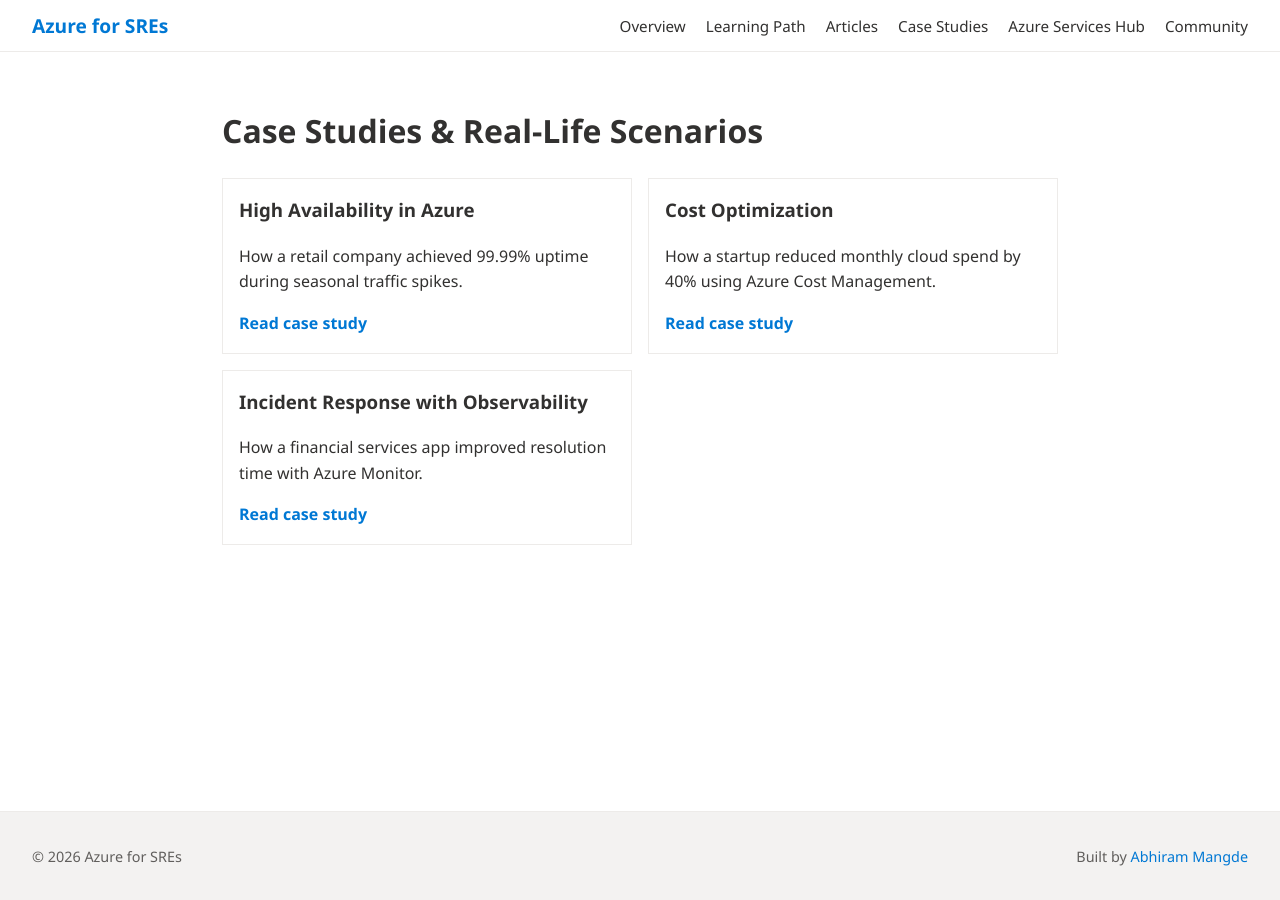
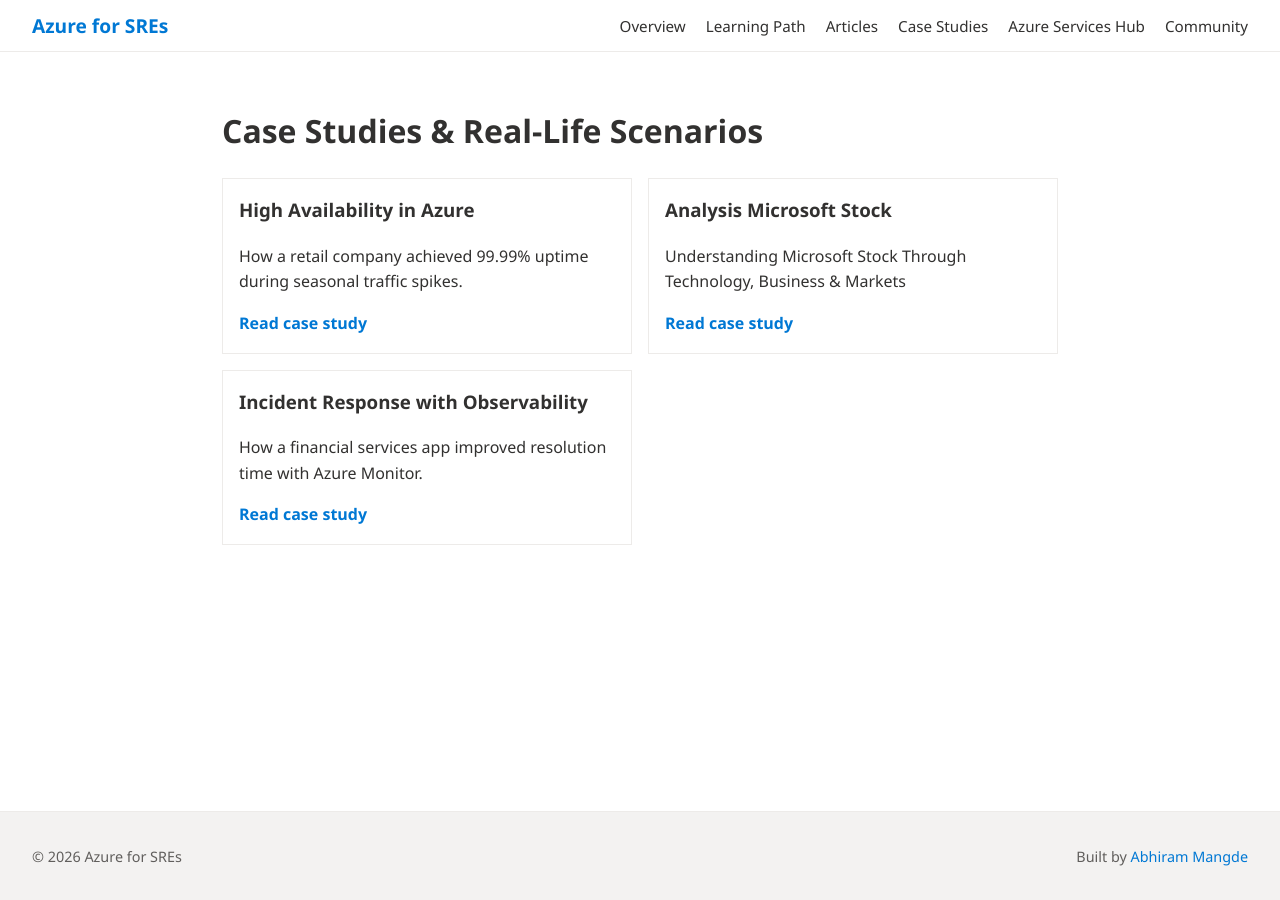
Before and after one commit to Abhiram-Mangde/Course-Azure-for-SREs, a Jekyll site: the page built from docs/casestudy.md, in a window 1280 px wide. Built offline with Jekyll 4.4.1, drawn with Linux system fonts in a browser that asks for light colours.

Commit message:
Add case study on Microsoft Stock analysis

```diff
--- a/docs/casestudy.md
+++ b/docs/casestudy.md
@@ -48,9 +48,9 @@
 </div>
 
 <div class="case-tile">
-<h3>Cost Optimization</h3>
-<p>How a startup reduced monthly cloud spend by 40% using Azure Cost Management.</p>
-<a href="{{ "/casestudy/cost-optimization/" | relative_url }}">Read case study</a>
+<h3>Analysis Microsoft Stock</h3>
+<p>Understanding Microsoft Stock Through Technology, Business & Markets</p>
+<a href="{{ "/casestudy/Analysis Microsoft Stock/" | relative_url }}">Read case study</a>
 </div>
 
 <div class="case-tile">
```
